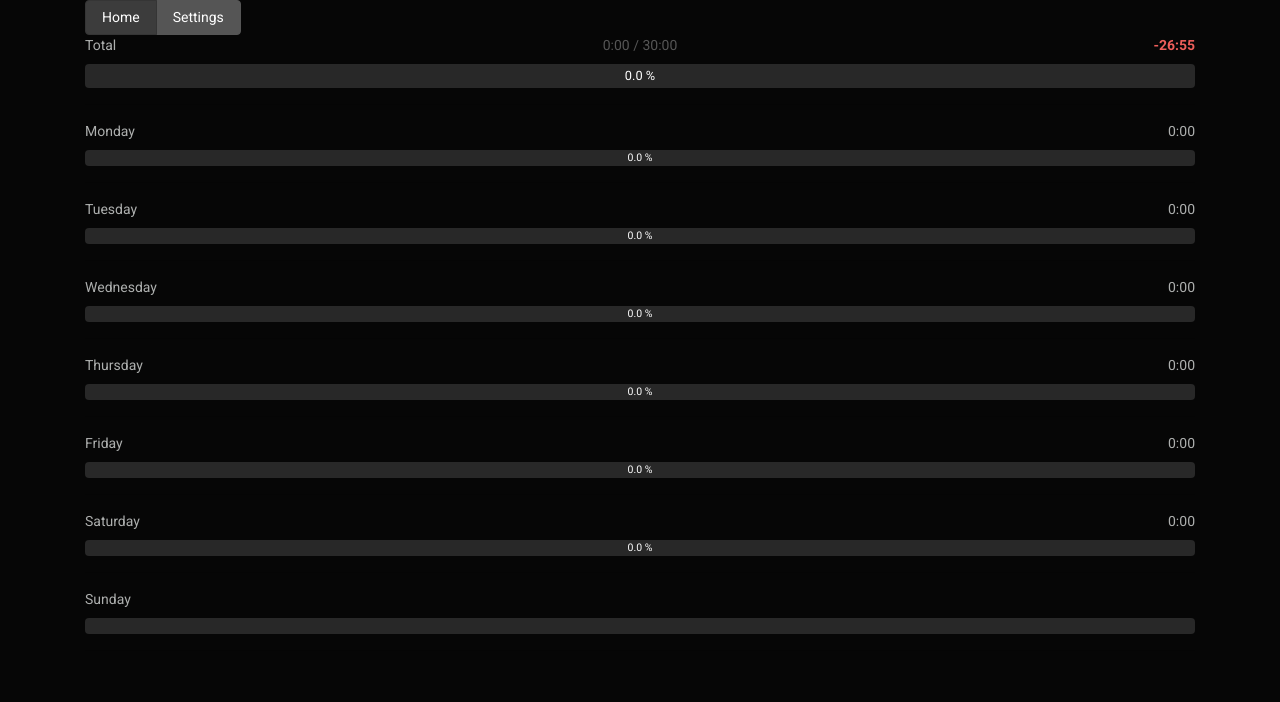
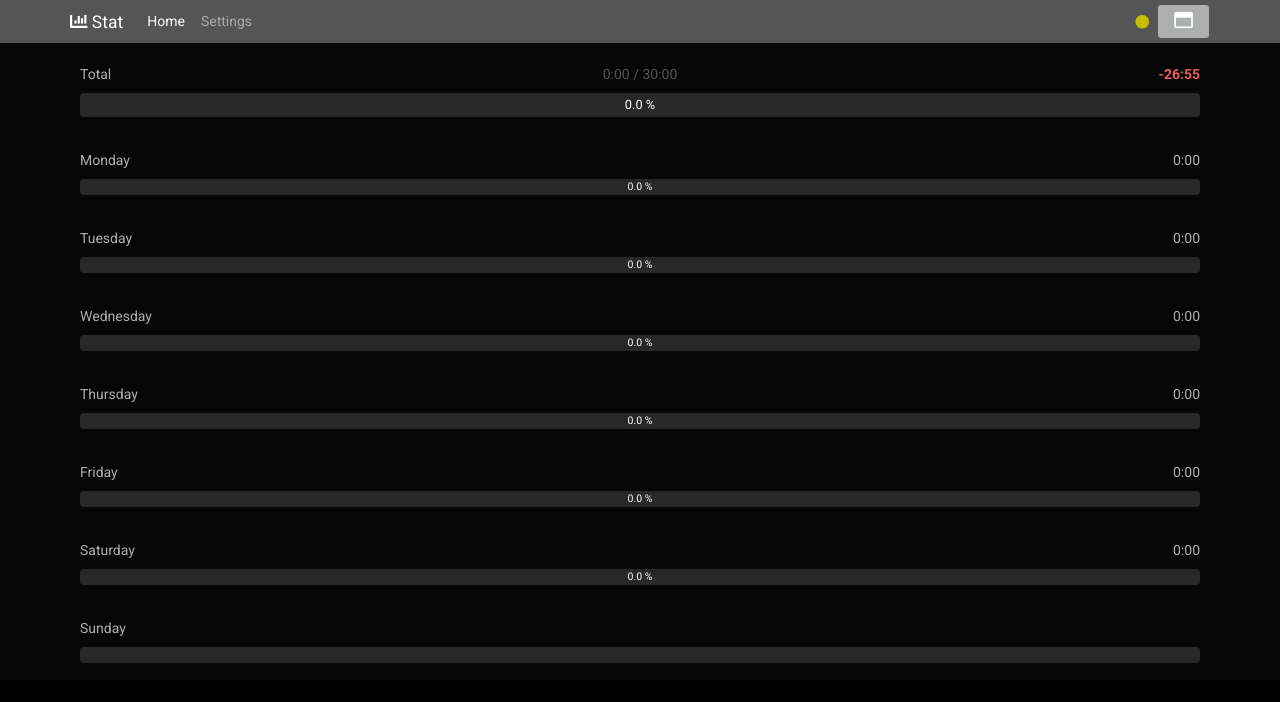
Before and after one commit to xorik/stat, a Vue app: page / in a window 1280 px wide. Shown: the top 702 px of the page. Built offline with nearby package versions, Linux system fonts and the light colour scheme; no server answers.

Commit message:
Add navbar with network status component and fullscreen button. Add fontawesome

```diff
--- a/package.json
+++ b/package.json
@@ -11,6 +11,7 @@
     "@types/lodash": "^4.14.116",
     "bootstrap": "^4.1.3",
     "bootswatch": "^4.1.3",
+    "fullscreen": "^1.1.1",
     "lodash": "^4.17.10",
     "moment": "^2.22.2",
     "vue": "^2.5.17",
--- a/src/App.vue
+++ b/src/App.vue
@@ -1,20 +1,30 @@
 <template lang="pug">
-  .container
-    .btn-group
-      router-link.btn.btn-secondary(to="/") Home
-      router-link.btn.btn-secondary(to="/settings") Settings
-
-    router-view
+  div
+    Navbar
+    .container
+      router-view
 </template>
 
 <script lang="ts">
-import Vue from 'vue'
-export default Vue.extend({})
+import { Vue, Component } from 'vue-property-decorator'
+import Navbar from '@/components/navbar/Navbar.vue'
+
+@Component({
+  components: { Navbar },
+})
+export default class App extends Vue {
+
+}
 </script>
 
 <style lang="scss">
-// $grid-gutter-width: 20px;
+$grid-gutter-width: 20px;
 @import "~bootswatch/dist/cyborg/variables";
 @import "~bootstrap/scss/bootstrap";
 @import "~bootswatch/dist/cyborg/bootswatch";
+@import url("https://use.fontawesome.com/releases/v5.2.0/css/all.css");
+
+html {
+  background: black;
+}
 </style>
--- a/src/components/ProgressColor.ts
+++ b/src/components/ProgressColor.ts
@@ -1,9 +1,9 @@
+export const RED = '#ee5f5b'
+export const YELLOW = '#c6bf00'
+export const ORANGE = '#fd7e14'
+export const GREEN = '#62c462'
+
 export default function(value: number): string {
-  const RED = '#ee5f5b'
-  const YELLOW = '#c6bf00'
-  const ORANGE = '#fd7e14'
-  const GREEN = '#62c462'
-
   const blend = (color1: string, color2: string, ratio: number): string => {
     const hex = (x: number): string => {
       const s = x.toString(16)
--- /dev/null
+++ b/src/components/navbar/Navbar.vue
@@ -0,0 +1,47 @@
+<template lang="pug">
+  nav.navbar.navbar-expand.fixed-top.navbar-dark.bg-secondary.my-padding.justify-content-between
+    .container
+
+      router-link.navbar-brand(to="/")
+        i.fas.fa-chart-bar
+        |
+        | Stat
+
+      ul.navbar-nav.mr-auto
+        router-link.nav-item(to="/" tag="li")
+          a.nav-link Home
+        router-link.nav-item(to="/settings" tag="li")
+          a.nav-link Settings
+
+      NetworkStatus
+
+      button.btn.btn-dark.border.border-secondary(@click="fullscreen()")
+        i.far.fa-window-maximize.fa-lg
+</template>
+
+<script lang="ts">
+import { Vue, Component } from 'vue-property-decorator'
+import fullscreen from 'fullscreen'
+import NetworkStatus from '@/components/navbar/NetworkStatus.vue'
+
+@Component({
+  components: { NetworkStatus },
+})
+export default class Navbar extends Vue {
+  public fullscreen(): void {
+    const fs = fullscreen(document.getElementsByTagName('html')[0])
+    fs.request()
+  }
+}
+</script>
+
+<style type="scss">
+  body {
+    padding-top: 4rem;
+  }
+
+  .navbar.my-padding {
+    padding-top: 0.2rem;
+    padding-bottom: 0.2rem;
+  }
+</style>
--- /dev/null
+++ b/src/components/navbar/NetworkStatus.vue
@@ -0,0 +1,23 @@
+<template lang="pug">
+  i.fas.fa-circle.mx-2(:style="{color: color}")
+</template>
+
+<script lang="ts">
+import { Vue, Component } from 'vue-property-decorator'
+import store from '@/store'
+import {WebsocketStatus} from '@/service/ReconnectingWebsocket'
+import {GREEN, RED, YELLOW} from '@/components/ProgressColor'
+
+@Component
+export default class NetworkStatus extends Vue {
+  get color(): string {
+    const status: WebsocketStatus = store.state.networkStatus
+
+    if (status === 'online') {
+      return GREEN
+    } else if (status === 'connecting') {
+      return YELLOW
+    } else { return RED }
+  }
+}
+</script>
--- a/src/global.d.ts
+++ b/src/global.d.ts
@@ -8,3 +8,15 @@ interface IStat {
     totalStat: number,
     diff: number
 }
+
+declare module 'fullscreen' {
+  interface FullscreenObject {
+    request: () => void
+  }
+
+  type Fullscreen = (el: Node) => FullscreenObject
+
+  let fullscreen: Fullscreen
+
+  export default fullscreen
+}
--- a/src/store/index.ts
+++ b/src/store/index.ts
@@ -1,12 +1,12 @@
 import Vue from 'vue'
-import Vuex, {Module, MutationTree} from 'vuex'
+import Vuex, {Store} from 'vuex'
 import SettingsService from '@/service/SettingsService'
 import State from '@/store/State'
 import {WebsocketStatus} from '@/service/ReconnectingWebsocket'
 
 Vue.use(Vuex)
 
-export default new Vuex.Store({
+const vuexStore: Store<State> = new Vuex.Store({
   strict: true,
   state: new State(),
   mutations: {
@@ -24,3 +24,5 @@ export default new Vuex.Store({
       },
   },
 })
+
+export default vuexStore
```
Also changed, not shown: 1 other file (tests, documents, lock files or other folders).
